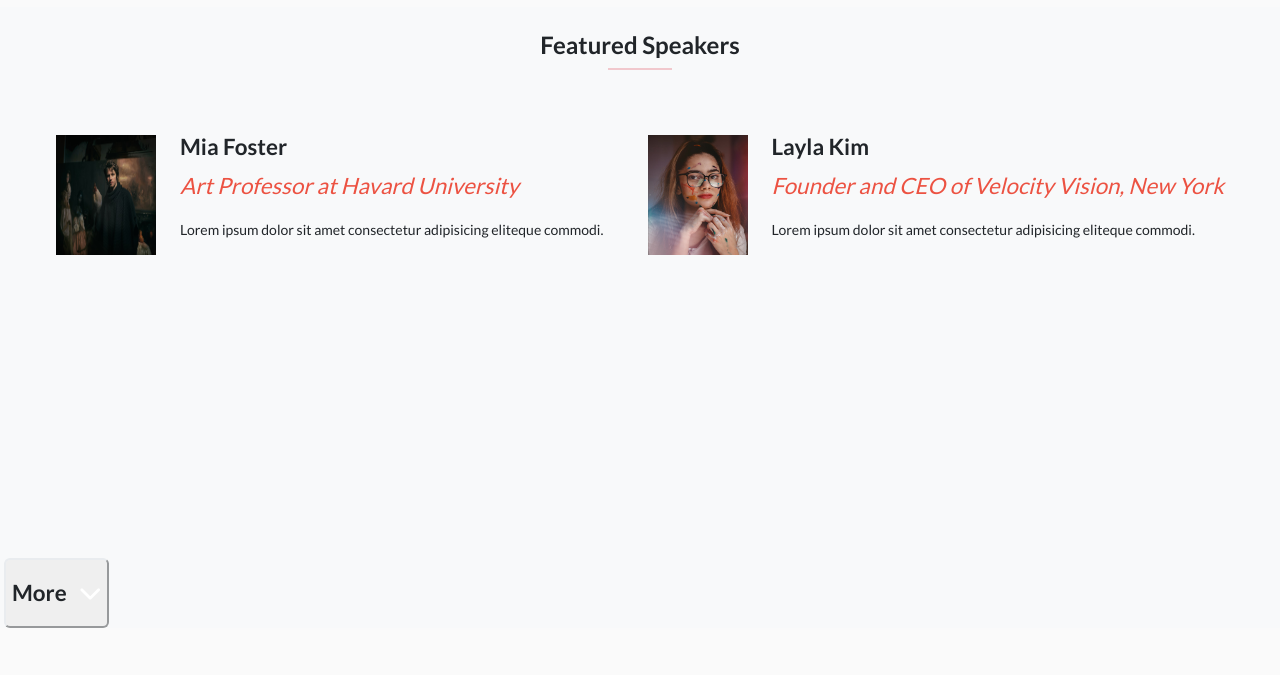
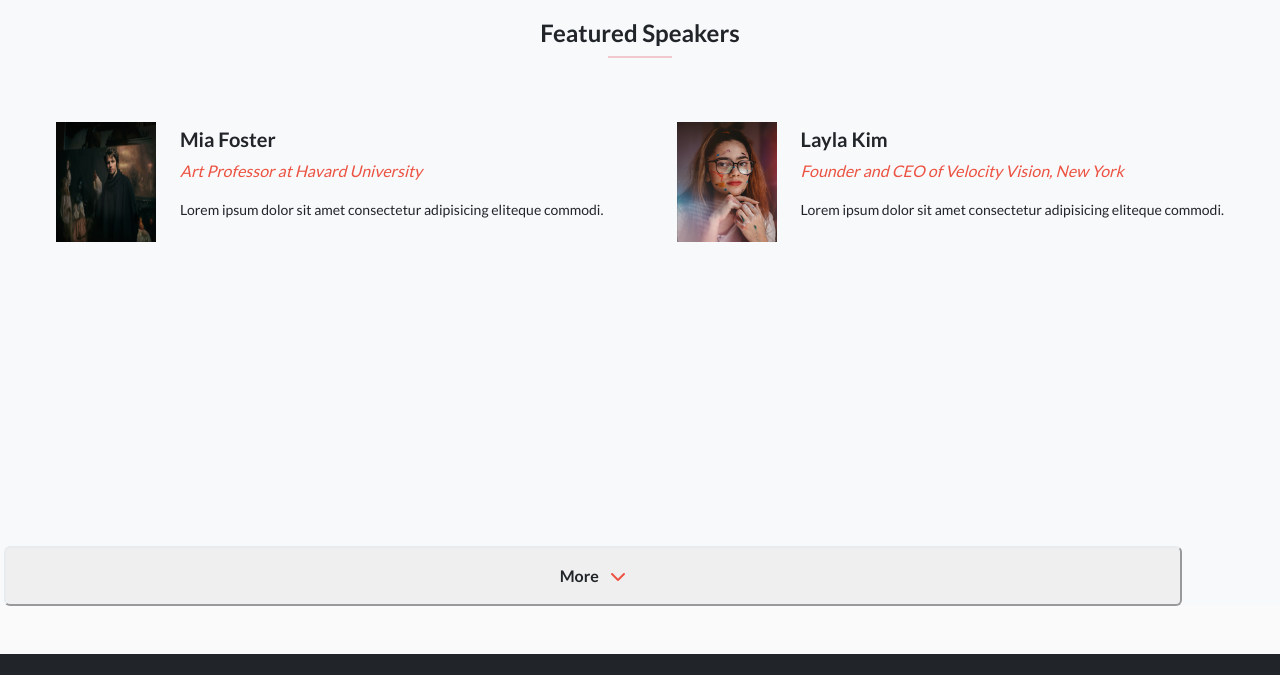
Before and after one commit to rosemutai/Art-exhibition-app, a website: page index.html in a window 1280 px wide. Shown: the part 1470-2145 px from the top of the page. Drawn offline with nearby package versions, Linux system fonts and the light colour scheme.

Commit message:
Add custom css

```diff
--- a/styles.css
+++ b/styles.css
@@ -27,7 +27,8 @@ i {
 }
 
 .ad,
-h5.card-title {
+h5.card-title,
+.chevron-arrow {
   color: #ec5242;
 }
 
@@ -161,6 +162,11 @@ h1.abouttile {
   color: #272a31;
 }
 
+#show-more-btn {
+  width: 92%;
+
+}
+
 @media screen and (min-width: 768px) {
   .conference-card {
     height: 18rem;
@@ -212,12 +218,9 @@ h1.abouttile {
     border-bottom: 1px solid #fff !important;
   }
 
-  .cardtitle {
-    font-size: 1.4rem;
-  }
-
   .speakers {
-    background-color: #fff;
+    /* background-color: #fff; */
+    background-color: red;
   }
 
   .our-partners img {
```
